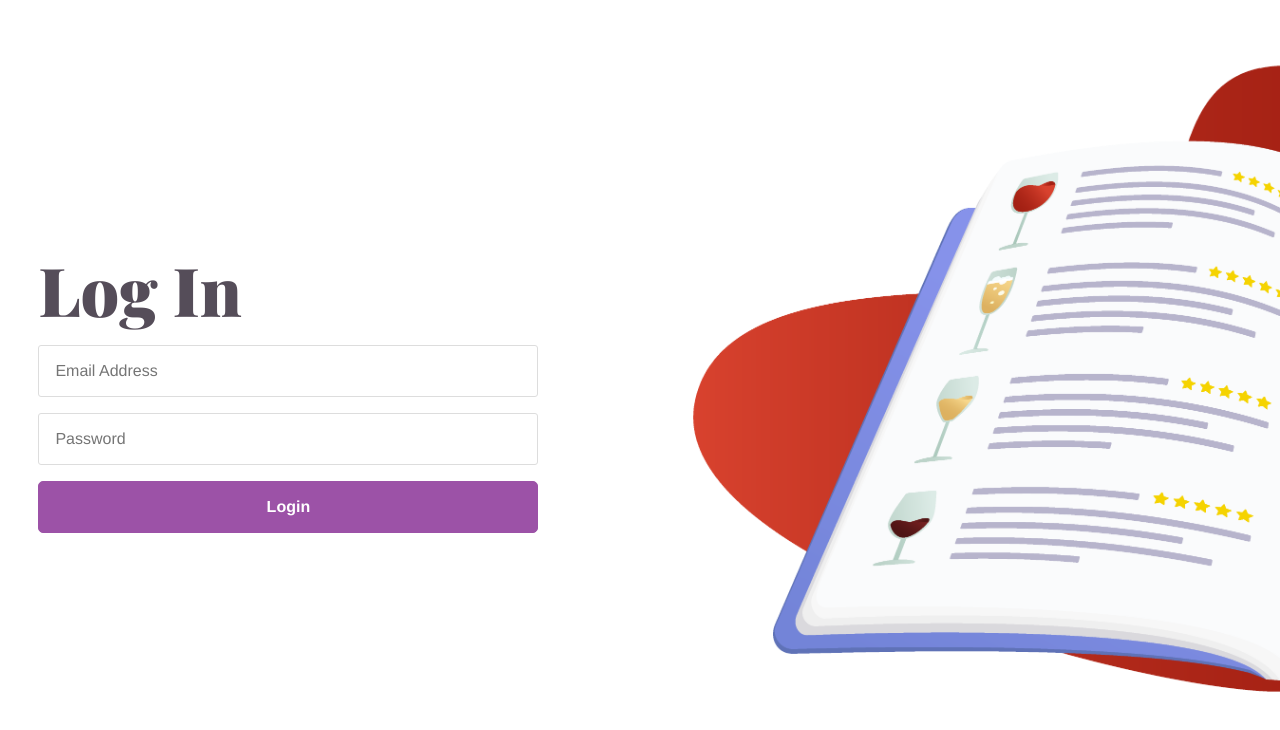
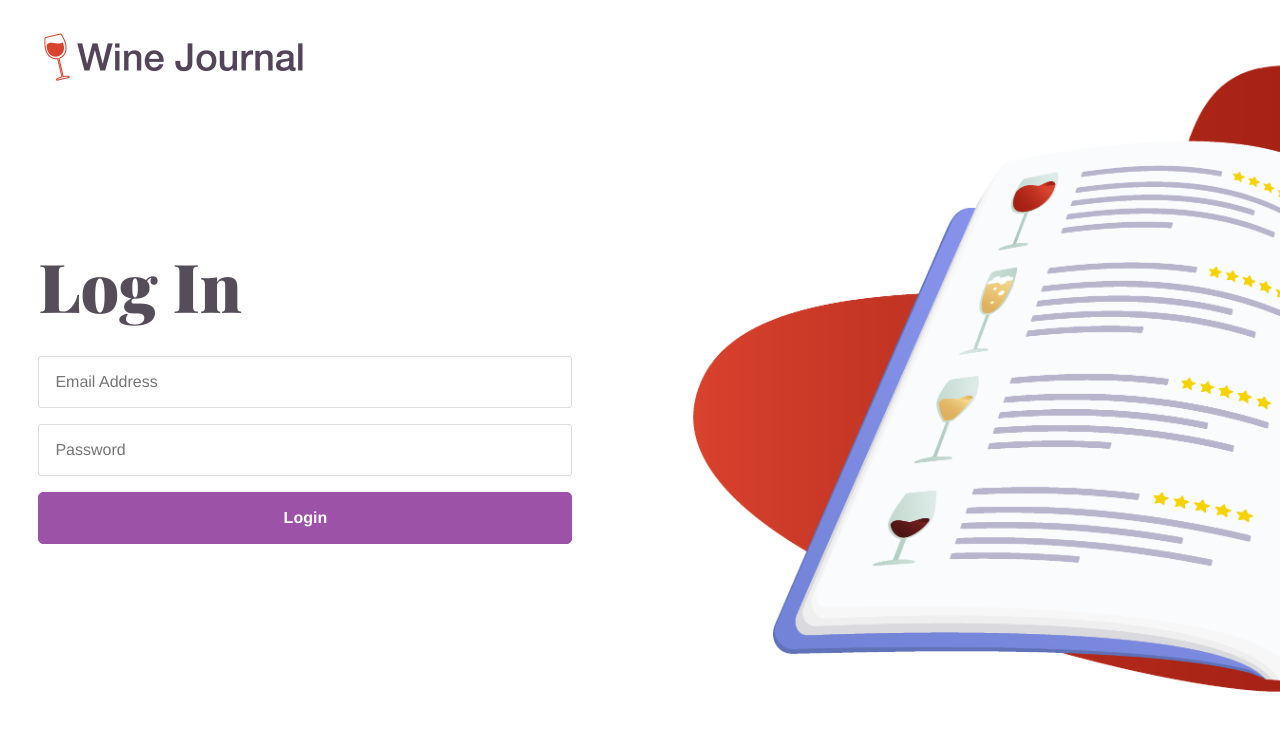
Before and after one commit to jphofmeister/winejournal, a React (Create React App) app in the folder client/: page /login in a window 1280 px wide. Shown: the top 730 px of the page. Built offline with nearby package versions, Linux system fonts and the light colour scheme.

Commit message:
finished layout of landing and auth pages in desktop view

```diff
--- a/client/src/components/auth/Login.js
+++ b/client/src/components/auth/Login.js
@@ -2,7 +2,9 @@ import React, { Component } from 'react';
 import PropTypes from 'prop-types';
 import { connect } from 'react-redux';
 import { loginUser } from '../../actions/authActions';
+import { Link } from 'react-router-dom';
 import TextInput from '../common/TextInput';
+import wine_journal_logo from '../../images/wine_journal_logo.png';
 
 class Login extends Component {
   constructor() {
@@ -53,7 +55,11 @@ class Login extends Component {
 
     return (
       <section className="bg-image">
-        <div className="auth-container">
+        <Link to="/">
+          <img src={wine_journal_logo} className="logo-img" alt="Wine Journal" />
+        </Link>
+
+        <div className="container">
           <h1>Log In</h1>
           <form className="auth-form" onSubmit={this.onSubmit}>
             <TextInput
--- a/client/src/components/auth/Register.js
+++ b/client/src/components/auth/Register.js
@@ -3,7 +3,9 @@ import PropTypes from 'prop-types';
 import { withRouter } from 'react-router-dom';
 import { connect } from 'react-redux';
 import { registerUser } from '../../actions/authActions';
+import { Link } from 'react-router-dom';
 import TextInput from '../common/TextInput';
+import wine_journal_logo from '../../images/wine_journal_logo.png';
 
 class Register extends Component {
   constructor() {
@@ -53,19 +55,23 @@ class Register extends Component {
     const { errors } = this.state;
 
     return (
-      <section>
+      <section className="bg-image">
+        <Link to="/">
+          <img src={wine_journal_logo} className="logo-img" alt="Wine Journal" />
+        </Link>
+
+        <div className="container">
 
           <h1>Sign Up</h1>
-        <p>
-          Create your Wine Journal account
-              </p>
-        <form noValidate onSubmit={this.onSubmit}>
+          <p>Create your Wine Journal account</p>
+          <form className="auth-form" noValidate onSubmit={this.onSubmit}>
             <TextInput
               placeholder="Name"
               name="name"
               value={this.state.name}
               onChange={this.onChange}
               error={errors.name}
+              divClass="auth-form-row"
             />
             <TextInput
               placeholder="Email"
@@ -74,6 +80,7 @@ class Register extends Component {
               value={this.state.email}
               onChange={this.onChange}
               error={errors.email}
+              divClass="auth-form-row"
             />
             <TextInput
               placeholder="Password"
@@ -82,6 +89,7 @@ class Register extends Component {
               value={this.state.password}
               onChange={this.onChange}
               error={errors.password}
+              divClass="auth-form-row"
             />
             <TextInput
               placeholder="Confirm Password"
@@ -90,9 +98,13 @@ class Register extends Component {
               value={this.state.password2}
               onChange={this.onChange}
               error={errors.password2}
+              divClass="auth-form-row"
             />
-          <input type="submit" />
+            <div className="auth-form-row">
+              <button type="submit" className="btn-primary">Sign Up</button>
+            </div>
           </form>
+        </div>
       </section>
     );
   }
--- a/client/src/components/dashboard/Dashboard.js
+++ b/client/src/components/dashboard/Dashboard.js
@@ -2,6 +2,7 @@ import React, { Component } from 'react';
 import PropTypes from 'prop-types';
 import { connect } from 'react-redux';
 import { Link } from 'react-router-dom';
+import Navbar from '../layout/Navbar';
 import WineFeed from '../wine-feed/WineFeed';
 import Spinner from '../common/Spinner';
 import { getWines } from '../../actions/wineActions';
@@ -25,6 +26,7 @@ class Dashboard extends Component {
 
     return (
       <section>
+        <Navbar />
         <h1>Dashboard</h1>
         <Link to="/add-wine" className="button add-wine-btn btn-primary">Add Wine</Link>
         {wineContent}
--- a/client/src/components/layout/Landing.js
+++ b/client/src/components/layout/Landing.js
@@ -2,7 +2,7 @@ import React, { Component } from 'react';
 import { Link } from 'react-router-dom';
 import { PropTypes } from 'prop-types';
 import { connect } from 'react-redux';
-import wine_journal_logo from '../../images/wine_journal_logo.png'
+import wine_journal_logo from '../../images/wine_journal_logo.png';
 
 class Landing extends Component {
   componentDidMount() {
@@ -13,8 +13,11 @@ class Landing extends Component {
 
   render() {
     return (
-      <section className="landing">
-        <img src={wine_journal_logo} />
+      <section className="bg-image">
+        <Link to="/">
+          <img src={wine_journal_logo} className="logo-img" alt="Wine Journal" />
+        </Link>
+
         <div className="container">
           <h1>Record your<br />
             Wine Discoveries</h1>
--- a/client/src/styles/main.css
+++ b/client/src/styles/main.css
@@ -45,7 +45,7 @@ body {
   background-color: #fff;
   margin: 0;
   font-family: "Helvetica Neue", "Lato", sans-serif;
-  color: #222;
+  color: #2B202F;
   font-size: 1rem;
   line-height: 1.5; }
 
@@ -212,30 +212,16 @@ input[type="radio"] {
   .auth-form .auth-form-row {
     flex: 1 1 auto;
     display: flex;
-    justify-content: center; }
+    justify-content: flex-start; }
+    .auth-form .auth-form-row input[type="text"],
     .auth-form .auth-form-row input[type="email"],
     .auth-form .auth-form-row input[type="password"],
-    .auth-form .auth-form-row button[type="submit"] {
+    .auth-form .auth-form-row button[type="submit"],
+    .auth-form .auth-form-row input[type="submit"] {
       padding: 1rem;
       flex: 0 1 500px; }
-    .auth-form .auth-form-row button {
+    .auth-form .auth-form-row button, .auth-form .auth-form-row input[type="submit"] {
       box-sizing: content-box; }
-
-.bg-image {
-  background-image: url("../images/home_bg.png");
-  background-size: cover;
-  background-position: center;
-  background-repeat: no-repeat;
-  height: 100vh;
-  display: flex; }
-  .bg-image .auth-container {
-    flex: 0 1 500px;
-    display: flex;
-    flex-direction: column;
-    justify-content: center;
-    color: #555; }
-    .bg-image .auth-container h1 {
-      margin-bottom: 0; }
 
 header {
   background-color: #f9f9f9;
@@ -266,27 +252,34 @@ nav {
         nav div:nth-child(2) ul li:nth-child(1) {
           margin-left: 0; }
 
-.landing {
+p {
+  font-size: 1.125em;
+  max-width: 40vw; }
+
+.landing-buttons {
+  display: flex;
+  flex-direction: row; }
+  .landing-buttons a.button {
+    flex: none; }
+  .landing-buttons a.button:first-child {
+    margin-right: 1rem; }
+
+.bg-image {
+  height: 100vh;
   background-image: url("../images/home_bg.png");
   background-size: cover;
   background-position: center;
   background-repeat: no-repeat;
-  height: 100vh;
   display: flex;
-  justify-content: flex-start; }
-  .landing .container {
-    flex: 0 1 auto;
+  flex-direction: column; }
+  .bg-image .logo-img {
+    max-height: 50px;
+    margin-top: 2em;
+    position: relative;
+    z-index: 1; }
+  .bg-image .container {
+    flex: 1 1 auto;
+    margin-top: -82px;
     display: flex;
     flex-direction: column;
-    justify-content: center;
-    color: #333; }
-    .landing .container p {
-      font-size: 1.125em;
-      max-width: 40vw; }
-    .landing .container .landing-buttons {
-      display: flex;
-      flex-direction: row; }
-      .landing .container .landing-buttons a.button {
-        flex: none; }
-      .landing .container .landing-buttons a.button:first-child {
-        margin-right: 1rem; }
+    justify-content: center; }
--- a/client/src/styles/sass/base/_general.scss
+++ b/client/src/styles/sass/base/_general.scss
@@ -10,7 +10,7 @@ body {
   background-color: #fff;
   margin: 0;
   font-family: $font-body;
-  color: #222;
+  color: $black;
   font-size: 1rem;
   line-height: 1.5;
 }
--- a/client/src/styles/sass/components/_module.scss
+++ b/client/src/styles/sass/components/_module.scss
@@ -1,4 +1,4 @@
 @import '_buttons.scss';
 @import 'wine-form/_forms.scss';
 @import 'wine-feed/_winedisplay.scss';
-@import 'auth/_login.scss';
+@import 'auth/_auth-form.scss';
--- /dev/null
+++ b/client/src/styles/sass/components/auth/_auto-form.scss
@@ -0,0 +1,25 @@
+.auth-form {
+  margin: 1rem 0;
+  display: flex; //become flex container
+  flex-direction: column; //each form row is on its own line
+  align-items: stretch;
+
+  .auth-form-row {
+    flex: 1 1 auto;
+    display: flex; //become container for inputs
+    justify-content: flex-start;
+
+    input[type="text"],
+    input[type="email"],
+    input[type="password"],
+    button[type="submit"],
+    input[type="submit"] {
+      padding: 1rem;
+      flex: 0 1 500px;
+    }
+
+    button, input[type="submit"] {
+      box-sizing: content-box
+    }
+  }
+}
--- a/client/src/styles/sass/components/auth/_login.scss
+++ /dev/null
@@ -1,48 +0,0 @@
-.auth-form {
-  margin: 1rem 0;
-  display: flex; //become flex container
-  flex-direction: column; //each form row is on its own line
-  align-items: stretch;
-
-  .auth-form-row {
-    flex: 1 1 auto;
-    display: flex; //become container for inputs
-    justify-content: center;
-
-    input[type="email"],
-    input[type="password"],
-    button[type="submit"] {
-      padding: 1rem;
-      flex: 0 1 500px;
-    }
-
-    button {
-      box-sizing: content-box
-    }
-  }
-}
-
-.bg-image {
-  background-image: url('../images/home_bg.png');
-  background-size: cover;
-  background-position: center;
-  background-repeat: no-repeat;
-  height: 100vh;
-  //padding-top: 20px;
-  //margin-top: -60px;
-  display: flex;
-  //justify-content: center; // center container vertically on the page
-
-  .auth-container {
-    //padding-top: 80px;
-    flex: 0 1 500px;
-    display: flex;
-    flex-direction: column; // give each item its own row
-    justify-content: center; // center horizontally on the page
-    color: #555;
-
-    h1 {
-      margin-bottom: 0;
-    }
-  }
-}
--- /dev/null
+++ b/client/src/styles/sass/layout/_logged-out-layout.scss
@@ -0,0 +1,24 @@
+.bg-image {
+  height: 100vh;
+  background-image: url('../images/home_bg.png');
+  background-size: cover;
+  background-position: center;
+  background-repeat: no-repeat;
+  display: flex;
+  flex-direction: column;
+
+  .logo-img {
+    max-height: 50px;
+    margin-top: 2em;
+    position: relative;
+    z-index: 1;
+  }
+
+  .container {
+    flex: 1 1 auto; //make container take up rest of available height
+    margin-top: -82px;
+    display: flex;
+    flex-direction: column;
+    justify-content: center; //center content vertically
+  }
+}
--- a/client/src/styles/sass/layout/_module.scss
+++ b/client/src/styles/sass/layout/_module.scss
@@ -1,2 +1,3 @@
 @import '_header.scss';
 @import '_landing.scss';
+@import '_logged-out-layout.scss';
```
Also changed, not shown: client/src/styles/sass/layout/_landing.scss (+0 -21 lines), client/src/images/wine_journal_logo.png. Lines whose indentation alone changed are shown as unchanged.
